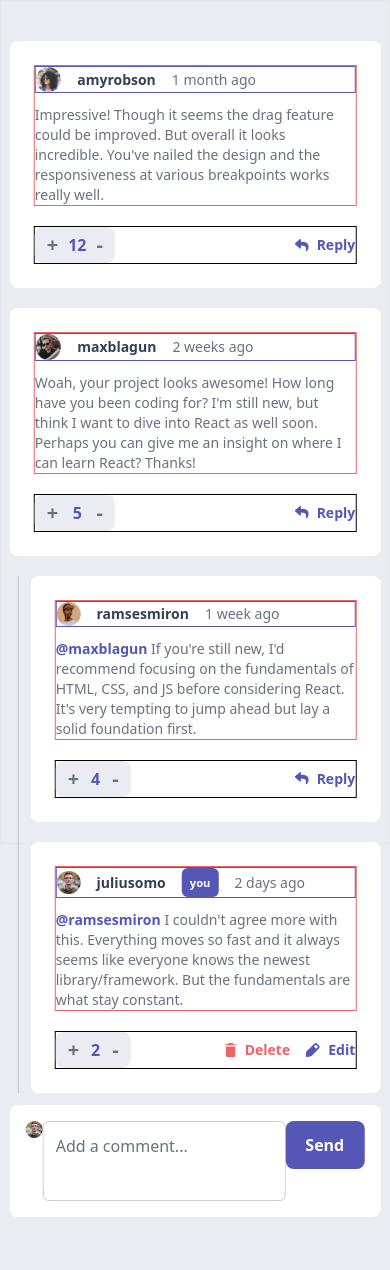
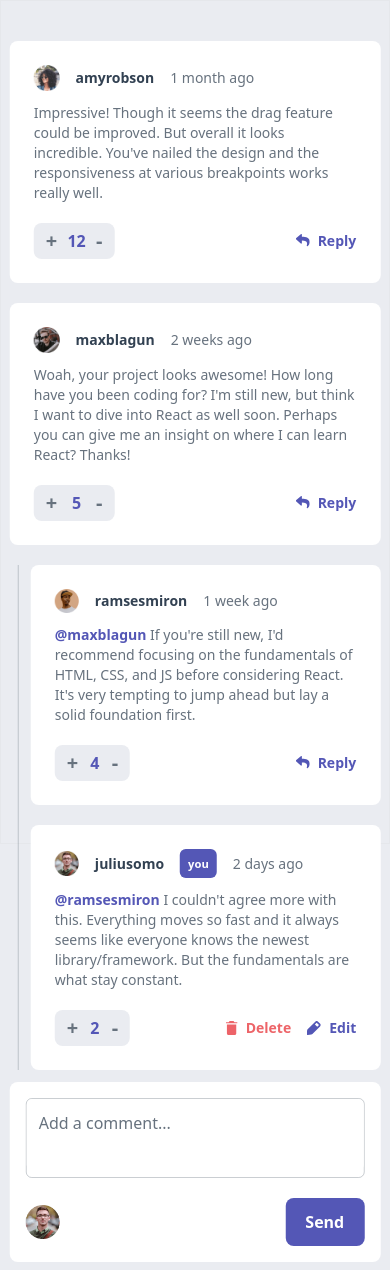
Before and after one commit to Lansa-18/comment-rating-react, a React (Create React App) app: page / in a window 390 px wide. Before the commit the page ends 1225 px from the top, so only its background shows below. Built offline with nearby package versions, Linux system fonts and the light colour scheme; the HTML template or start-up script is replaced by a standard one.

Commit message:
done with responsiveness

```diff
--- a/src/components/DeleteModal.js
+++ b/src/components/DeleteModal.js
@@ -1,26 +1,30 @@
 export default function DeleteModal({ onToggleDeleteModal, onDeleteModal }) {
   return (
     <div className="bg-black bg-opacity-50 backdrop-blur-sm fixed inset-0 w-full h-full z-10">
-      <section className="shadow-lg rounded-lg flex flex-col gap-4 bg-white p-9 relative w-[25%] top-1/2 left-1/2 -translate-x-1/2 -translate-y-1/2">
-        <h4 className="font-bold text-[1.4rem]">Delete comment</h4>
-        <p className="text-greyish-blue">
+      <section className="shadow-lg rounded-lg bg-white p-9 w-[30%] relative top-1/2 left-1/2 -translate-x-1/2 -translate-y-1/2 laptop:w-[38%] custom-1050:w-[40%] tab-port:w-[45%] custom-850:w-1/2 land-phone:w-[60%] custom-680:w-[75%] phone:w-[95%] phone:px-6 phone-py-7">
+        <div className=" flex flex-col gap-3">
+          <p className="leading-none font-bold text-[1.4rem] text-dark-blue">
+            Delete comment
+          </p>
+          <p className="text-greyish-blue text-[1.1rem]">
             Are you sure you want to delete this comment? This will remove the
             comment and can't be undone.
           </p>
-        <article className="flex gap-3">
+          <article className="w-full flex justify-between gap-5 custom-680:gap-3">
             <div
-            className="uppercase bg-greyish-blue text-white font-bold py-3 px-6 rounded-lg cursor-pointer transition-all duration-200 hover:bg-greyish-blue-opaque"
+              className="w-1/2 uppercase bg-greyish-blue text-center text-white font-bold py-3 px-6 rounded-lg cursor-pointer transition-all duration-200 hover:bg-greyish-blue-opaque phone:text-[.8rem] phone:px-5"
               onClick={onToggleDeleteModal}
             >
               No, Cancel
             </div>
             <div
-            className="uppercase bg-soft-red text-white font-bold py-3 px-6 rounded-lg cursor-pointer transition-all duration-200 hover:bg-pale-red"
+              className="w-1/2 uppercase bg-soft-red text-center text-white font-bold py-3 px-6 rounded-lg cursor-pointer transition-all duration-200 hover:bg-pale-red phone:text-[.8rem] phone:px-5"
               onClick={onDeleteModal}
             >
               Yes, Delete
             </div>
           </article>
+        </div>
       </section>
     </div>
   );
--- a/src/components/InputFromUser.js
+++ b/src/components/InputFromUser.js
@@ -1,4 +1,4 @@
-import {useRef, useEffect} from "react";
+import { useRef, useEffect } from "react";
 
 export default function InputFromUser({
   buttonType,
@@ -21,7 +21,9 @@ export default function InputFromUser({
   }
 
   return (
-    <div className="flex border-soft-red justify-between items-start bg-white p-4 rounded-lg mb-2 mt-[-.5rem]">
+    <>
+      <div className="flex gap-6 border-moderate-blue items-start bg-white p-4 rounded-lg mb-2 mt-[-.5rem] custom-680:hidden">
+        <section className="flex w-full border-soft-red gap-6">
           <img
             className="w-[5%] h-[5%]"
             src={curUserImg}
@@ -29,7 +31,7 @@ export default function InputFromUser({
           ></img>
           <form
             onSubmit={onUserInput}
-        className="border border-greyish-blue-opaque w-[75%] rounded-md"
+            className="border border-greyish-blue-opaque w-full rounded-md"
           >
             <textarea
               ref={textareaRef}
@@ -39,12 +41,43 @@ export default function InputFromUser({
               placeholder="Add a comment..."
             ></textarea>
           </form>
+        </section>
         <button
-        className="bg-moderate-blue text-white font-bold rounded-lg px-5 py-3 transition-all duration-200 hover:bg-light-greyish-blue "
+          className="bg-moderate-blue text-white font-bold rounded-lg px-5 py-3 transition-all duration-200 hover:bg-light-greyish-blue"
           onClick={(e) => handleSubmit(e)}
         >
           {buttonType}
         </button>
       </div>
+
+      {/* UI AT 678px */}
+      <div className="hidden gap-5 border-moderate-blue items-start bg-white p-4 rounded-lg mb-2 mt-[-.5rem] custom-680:flex custom-680:flex-col">
+        <form
+          onSubmit={onUserInput}
+          className="border border-greyish-blue-opaque w-full rounded-md"
+        >
+          <textarea
+            ref={textareaRef}
+            value={inpValue}
+            onChange={(e) => onSetValue(e)}
+            className="p-3 placeholder:text-greyish-blue w-full border border-none outline-none rounded-md resize-none caret-moderate-blue"
+            placeholder="Add a comment..."
+          ></textarea>
+        </form>
+        <section className="flex items-center justify-between w-full border-soft-red">
+          <img
+            className="w-[10%] h-[5%]"
+            src={curUserImg}
+            alt="current-user-icon"
+          ></img>
+          <button
+            className="bg-moderate-blue text-white font-bold rounded-lg px-5 py-3 transition-all duration-200 hover:bg-light-greyish-blue"
+            onClick={(e) => handleSubmit(e)}
+          >
+            {buttonType}
+          </button>
+        </section>
+      </div>
+    </>
   );
 }
--- a/src/components/Message.js
+++ b/src/components/Message.js
@@ -23,11 +23,16 @@ export default function Message({
   }
 
   function handleVoteCount(e) {
-    if (e.target.textContent === "+") {
-      setVoteCount((prev) => prev + 1);
+    if (voteCount > 0 && e.target.textContent === "-") {
+      if (e.target.textContent === "-") {
+        setVoteCount((prev) => prev - 1);
+      }
     }
-    if (e.target.textContent === "-") {
-      setVoteCount((prev) => prev - 1);
+
+    if (voteCount >= 0 && e.target.textContent === "+") {
+      if (e.target.textContent === "+") {
+        setVoteCount((prev) => prev + 1);
+      }
     }
   }
 
@@ -47,9 +52,9 @@ export default function Message({
           </div>
         </section>
 
-        <section className="basis-[92%] border-soft-red custom-680:border custom-680:basis-full">
+        <section className="basis-[92%] custom-680:basis-full">
           <article className="flex items-center justify-between">
-            <div className="flex items-center border-moderate-blue gap-5 custom-680:border custom-680:w-[85%] phone:gap-4 phone:w-full">
+            <div className="flex items-center gap-5 custom-680:w-[85%] phone:gap-4 phone:w-full">
               <img
                 className="w-[12%] custom-680:w-[10%] phone:w-[8%]"
                 src={comment.user.image.png}
@@ -112,7 +117,7 @@ export default function Message({
             </article>
           </article>
 
-          <article className="border-moderate-blue mt-3">
+          <article className="mt-3">
             {isEditing ? (
               <EditComment
                 comment={comment}
@@ -133,10 +138,10 @@ export default function Message({
         </section>
 
         {/* UI AT 686X */}
-        <div className="hidden custom-680:flex border border-black justify-between items-center">
+        <div className="hidden custom-680:flex justify-between items-center">
           <section
             onClick={handleVoteCount}
-            className="bg-light-grey w-[19%] justify-between items-center py-1 px-3 hidden gap-1 rounded-lg custom-680:flex phone:w-[25%]"
+            className="bg-light-grey w-[19%] justify-between items-center py-1 px-3 hidden gap-1 rounded-lg custom-680:flex phone:w-[25%] custom-390:w-[33%]"
           >
             <div className="text-greyish-blue font-semibold cursor-pointer hover:text-moderate-blue transition-all duration-100 text-xl">
               +
--- a/tailwind.config.js
+++ b/tailwind.config.js
@@ -14,6 +14,7 @@ module.exports = {
         "land-phone": { max: "47.999em" }, // 768px
         "custom-680": { max: "42.499em" }, // 680px
         phone: { max: "35.999em" }, // 576px
+        "custom-390": { max: "24.374em" }, // 390px
       },
       colors: {
         "moderate-blue": "hsl(238, 40%, 52%)",
```
Also changed, not shown: 1 other file (tests, documents, lock files or other folders). Lines whose indentation alone changed are shown as unchanged.
